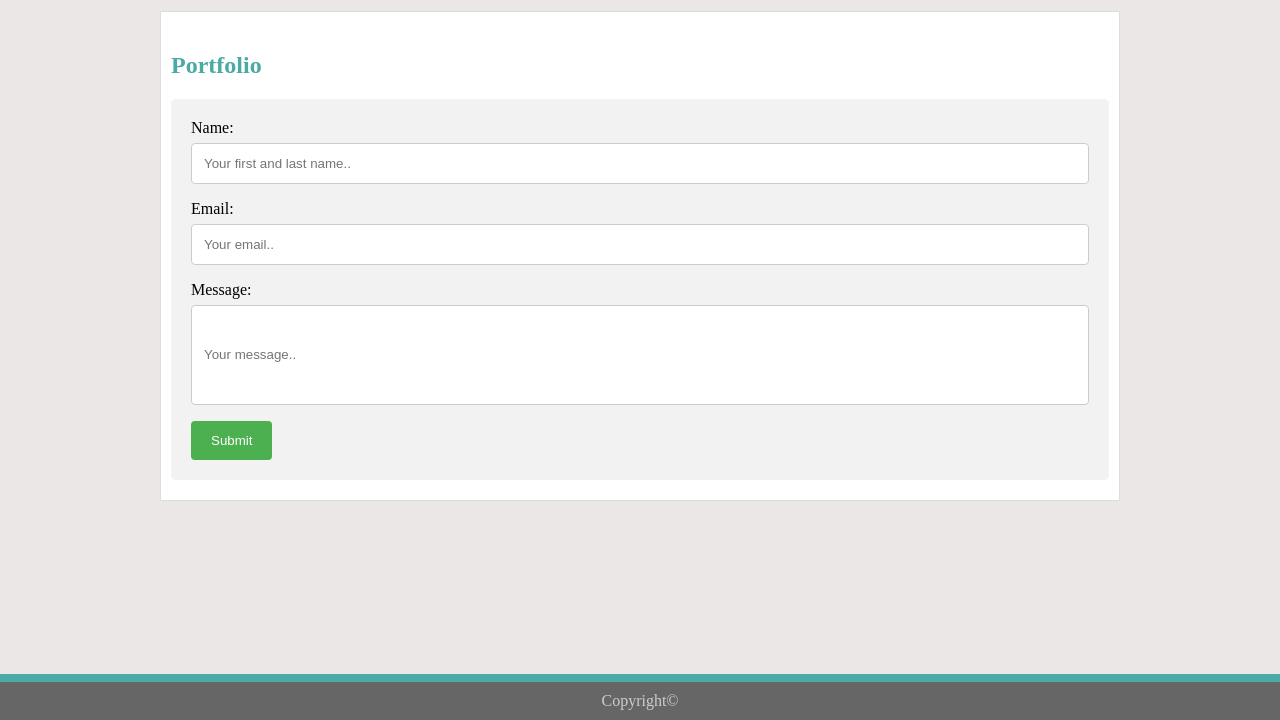
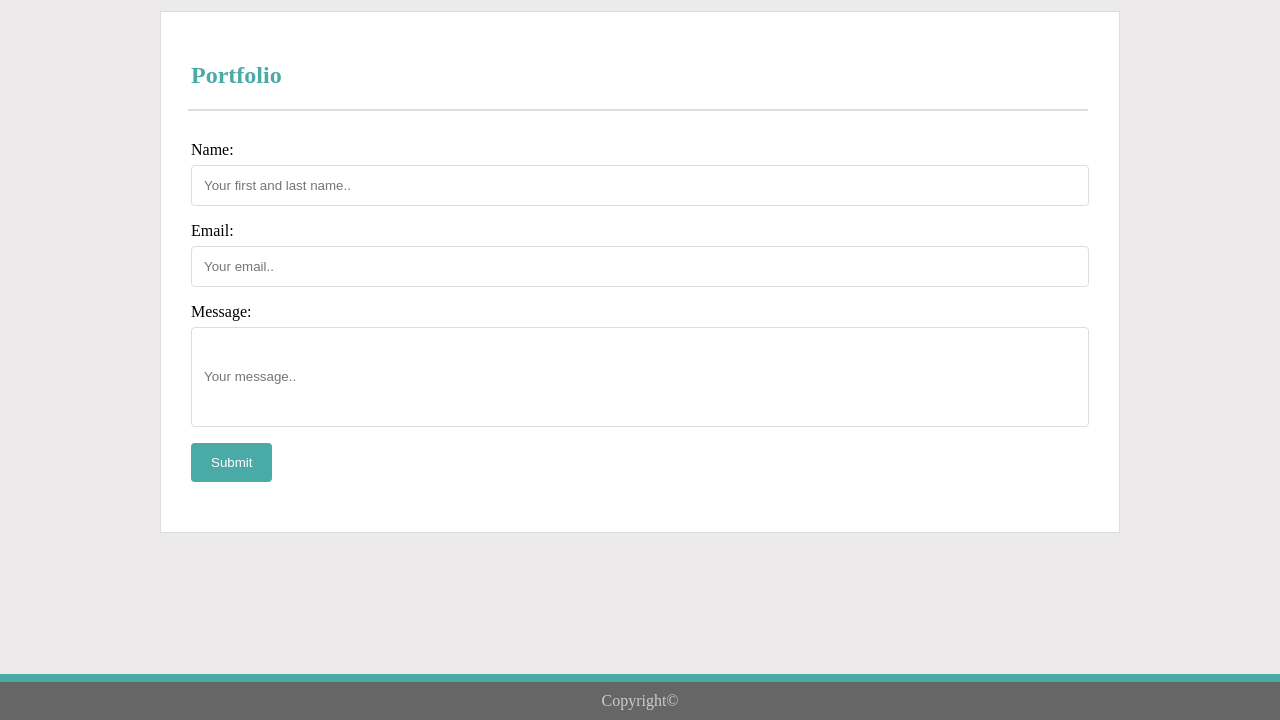
Before and after one commit to melonek/Basic-Portfolio, a plain HTML site: page contact.html in a window 1280 px wide. Shown: the part 80-800 px from the top of the page. Drawn offline with Linux system fonts and the light colour scheme.

Commit message:
initial site files

```diff
--- a/assets/css/style.css
+++ b/assets/css/style.css
@@ -8,10 +8,9 @@ body {
   margin: 0;
   padding: 0;
   font-weight: 400;
-  background-image: url(/assets/images/background.png);
-  background: rgb(236, 231, 231);
-  display: block;
-  background-position: center cover repeat;
+  background: url(..//images/background.jpg) cover; /* No idea why this wouldn't work? Hence no background image
+  also tried background-image: no repeat etc. hm... */
+  background: rgb(236, 234, 234);
   position: relative;
   min-height: 100%;
   min-height: 100vh;
@@ -43,6 +42,9 @@ h1 {
 
 #line {
   border: solid 1px #dddddd;
+  width: 96%;
+  margin-left: 17px;
+  margin-bottom: 10px;
 }
 
 nav {
@@ -98,7 +100,7 @@ nav a:hover::before {
   /* margin-bottom: 40px; */
   border: solid 1px #dddddd;
   /* margin-top: 40px; */
-  padding: 20px;
+  padding: 30px;
   background: #ffffff;
   position: relative;
   clear: both;
@@ -130,6 +132,7 @@ p {
 
 h2 {
   color: #4aaaa5;
+  margin-left: 20px;
 }
 
 footer {
@@ -152,7 +155,7 @@ div.gallery {
   margin-right: 45px;
   top: 0;
   padding: 50px;
-  border: 1px solid #ccc;
+  border: 1px solid #dddddd;
   float: left;
   clear: right;
   width: 300px;
@@ -192,7 +195,7 @@ select,
 textarea {
   width: 100%; /* Full width */
   padding: 12px; /* Some padding */
-  border: 1px solid #ccc; /* Gray border */
+  border: 1px solid #dddddd; /* Gray border */
   border-radius: 4px; /* Rounded borders */
   box-sizing: border-box; /* Make sure that padding and width stays in place */
   margin-top: 6px; /* Add a top margin */
@@ -202,8 +205,8 @@ textarea {
 
 /* Style the submit button with a specific background color etc */
 input[type="submit"] {
-  background-color: #4caf50;
-  color: white;
+  background-color: #4aaaa5;
+  color: #ffffff;
   padding: 12px 20px;
   border: none;
   border-radius: 4px;
@@ -212,13 +215,13 @@ input[type="submit"] {
 
 /* When moving the mouse over the submit button, add a darker green color */
 input[type="submit"]:hover {
-  background-color: #45a049;
+  background-color: #4a8b88;
 }
 
 /* Add a background color and some padding around the form */
 .container3 {
   border-radius: 5px;
-  background-color: #f2f2f2;
+  background-color: #ffffff;
   padding: 20px;
 }
 
--- a/contact.html
+++ b/contact.html
@@ -23,6 +23,7 @@
     <div class="container2">
       <main>
         <h2>Portfolio</h2>
+        <div id="line"></div>
         <div class="container3">
         <form action="/action_page.php">
           Name: <input type="text" id="name" name="fullname" placeholder="Your first and last name.."/><br />
```
Also changed, not shown: portfolio.html (+1 -0 lines), assets/images/background.jpg (added), background.png (renamed from assets/images/background.png).
